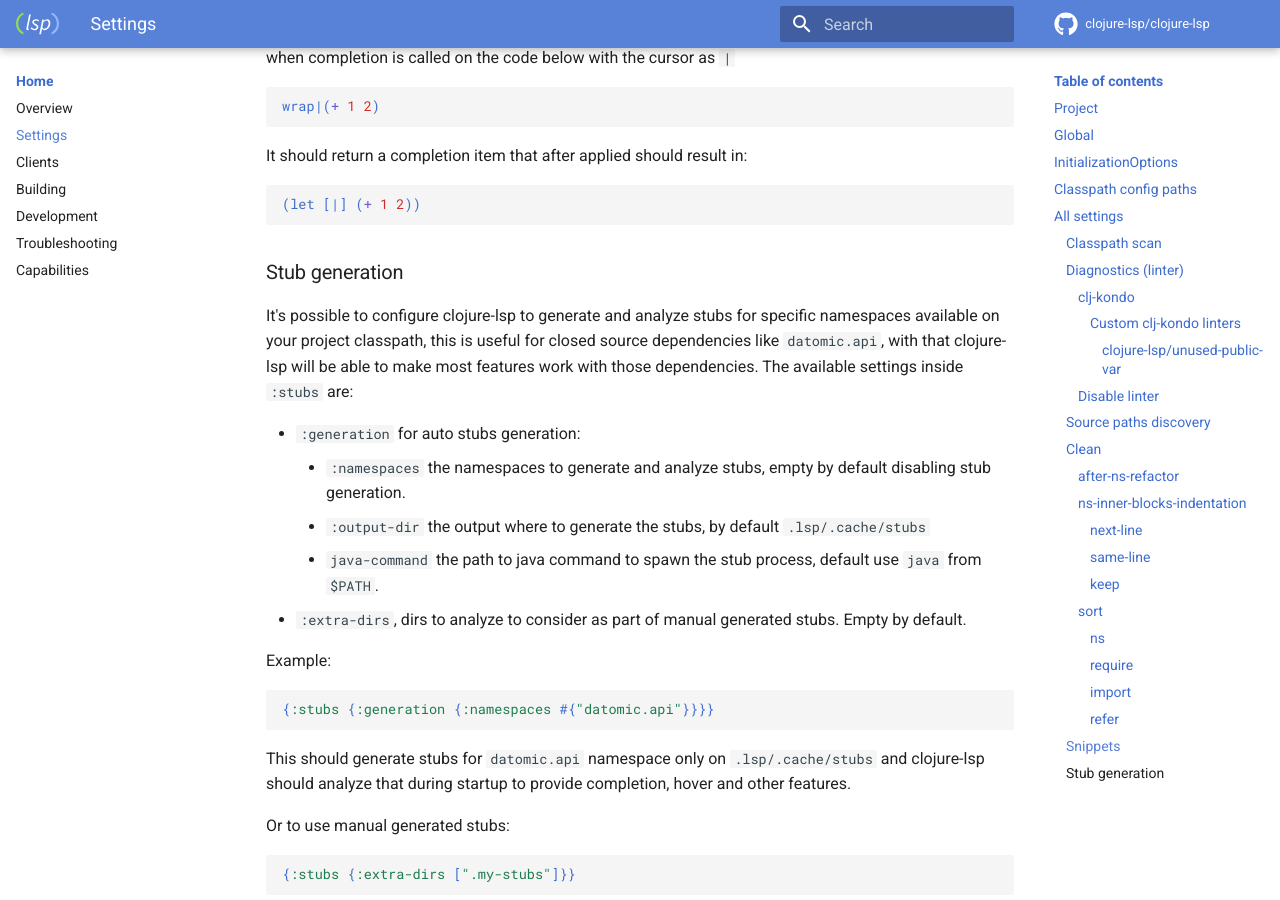
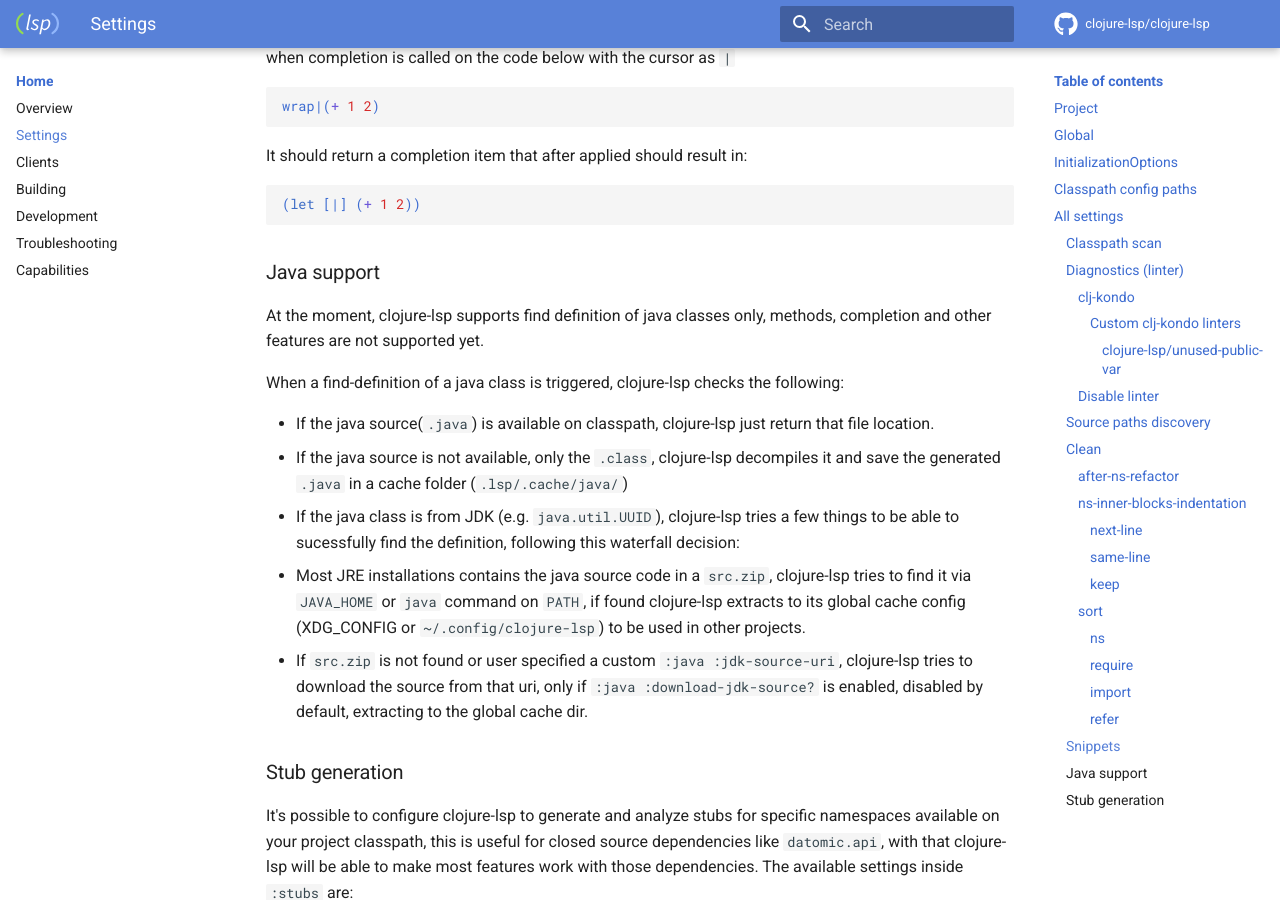
Before and after one commit to clojure-lsp/clojure-lsp, an MkDocs documentation site: the page built from docs/settings.md, in a window 1280 px wide and 900 px high, scrolled down 9577 px. Built offline with MkDocs 1.6.1 and Material for MkDocs 9.7.7, drawn with Linux system fonts in a browser that asks for light colours; comment, search, counter and statistics services are not loaded.

Commit message:
docs: Improve java section

````diff
--- a/docs/settings.md
+++ b/docs/settings.md
@@ -303,6 +303,18 @@ It should return a completion item that after applied should result in:
 (let [|] (+ 1 2))
 ```
 
+### Java support
+
+At the moment, clojure-lsp supports find definition of java classes only, methods, completion and other features are not supported yet.
+
+When a find-definition of a java class is triggered, clojure-lsp checks the following:
+
+- If the java source(`.java`) is available on classpath, clojure-lsp just return that file location.
+- If the java source is not available, only the `.class`, clojure-lsp decompiles it and save the generated `.java` in a cache folder (`.lsp/.cache/java/`)
+- If the java class is from JDK (e.g. `java.util.UUID`), clojure-lsp tries a few things to be able to sucessfully find the definition, following this waterfall decision:
+  - Most JRE installations contains the java source code in a `src.zip`, clojure-lsp tries to find it via `JAVA_HOME` or `java` command on `PATH`, if found clojure-lsp extracts to its global cache config (XDG_CONFIG or `~/.config/clojure-lsp`) to be used in other projects.
+  - If `src.zip` is not found or user specified a custom `:java :jdk-source-uri`, clojure-lsp tries to download the source from that uri, only if `:java :download-jdk-source?` is enabled, disabled by default, extracting to the global cache dir.
+
 ### Stub generation
 
 It's possible to configure clojure-lsp to generate and analyze stubs for specific namespaces available on your project classpath, this is useful for closed source dependencies like `datomic.api`, with that clojure-lsp will be able to make most features work with those dependencies.
````
